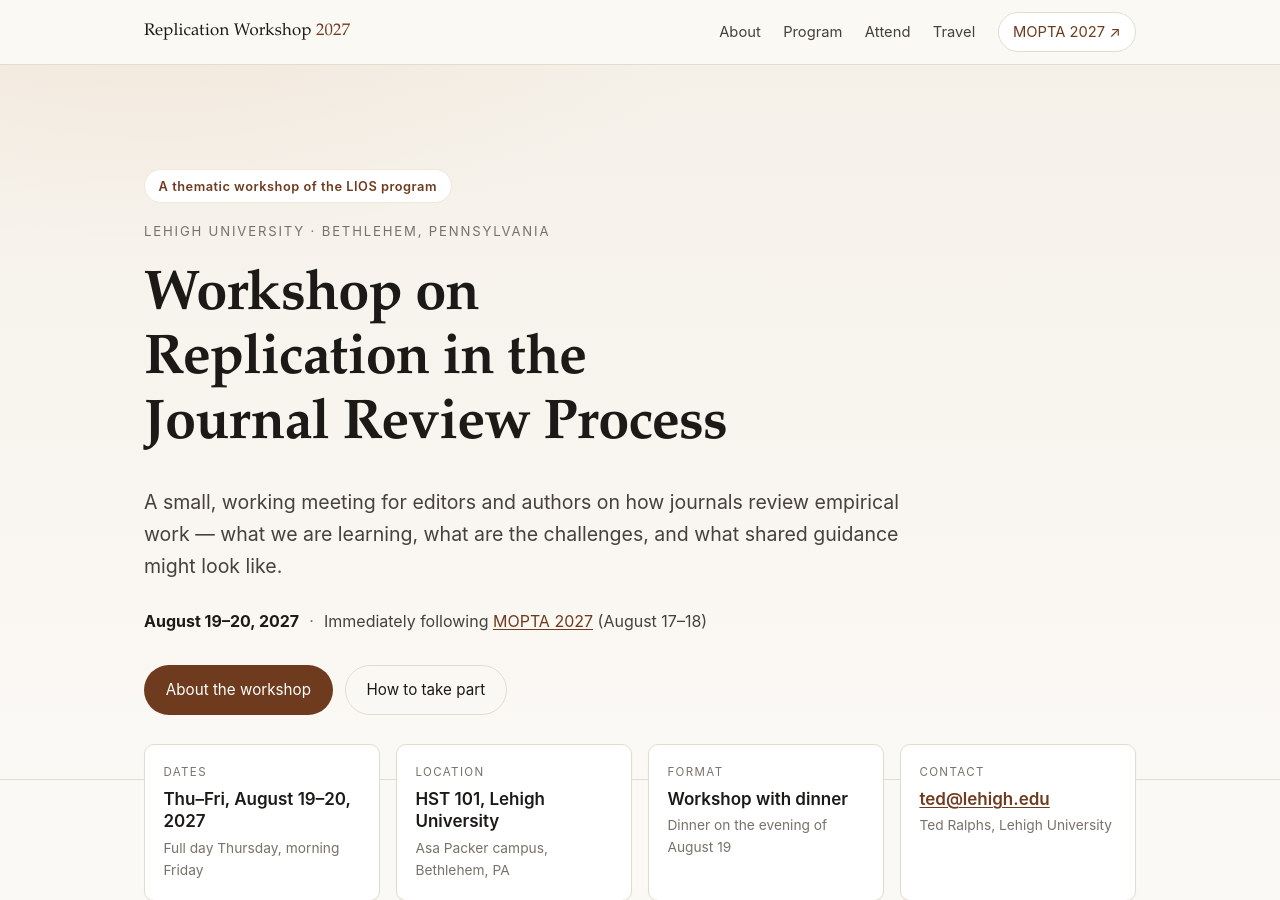
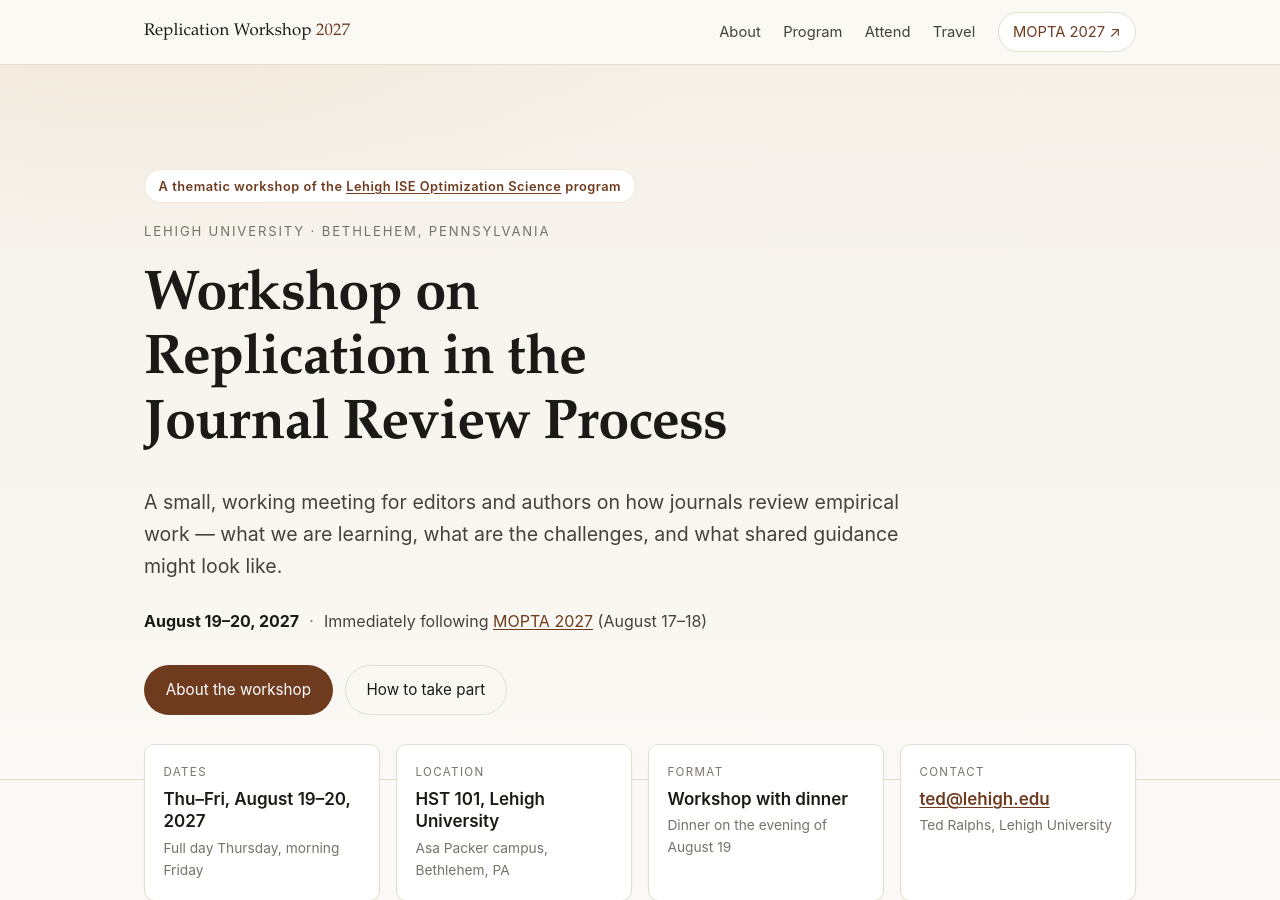
Before and after one commit to tkralphs/ReplicationWorkshop, a Jekyll site: the page built from index.md, in a window 1280 px wide and 900 px high. Built offline with Jekyll 4.4.1, drawn with Linux system fonts in a browser that asks for light colours.

Commit message:
Link the LIOS program name in the hero badge
Co-Authored-By: Claude Opus 5.5 <noreply@anthropic.com>

```diff
--- a/_includes/hero.html
+++ b/_includes/hero.html
@@ -1,6 +1,6 @@
 <section class="hero">
   <div class="wrap">
-    <p class="hero-kicker">A thematic workshop of the LIOS program</p>
+    <p class="hero-kicker">A thematic workshop of the <a href="https://coral.ise.lehigh.edu/lios/">Lehigh ISE Optimization Science</a> program</p>
     <p class="eyebrow">Lehigh University &middot; Bethlehem, Pennsylvania</p>
     <h1>Workshop on Replication in the Journal Review Process</h1>
     <p class="lede">
```
